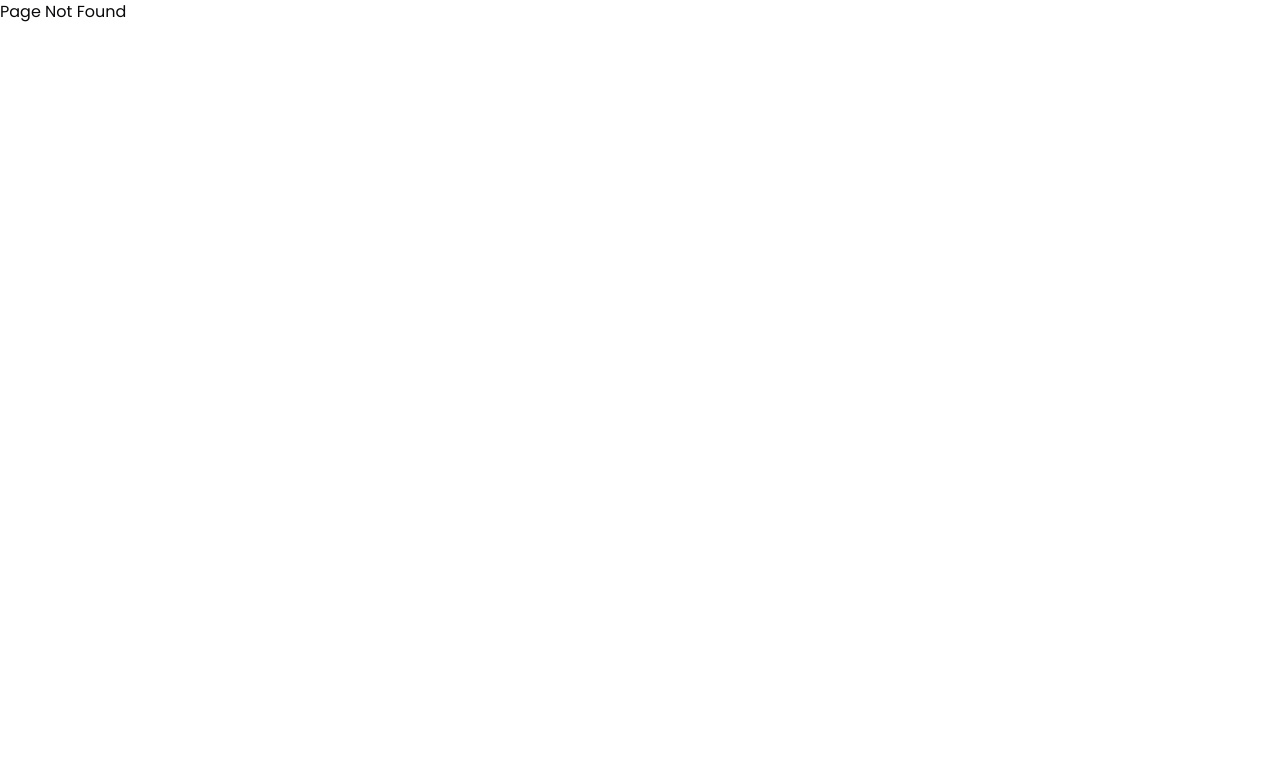
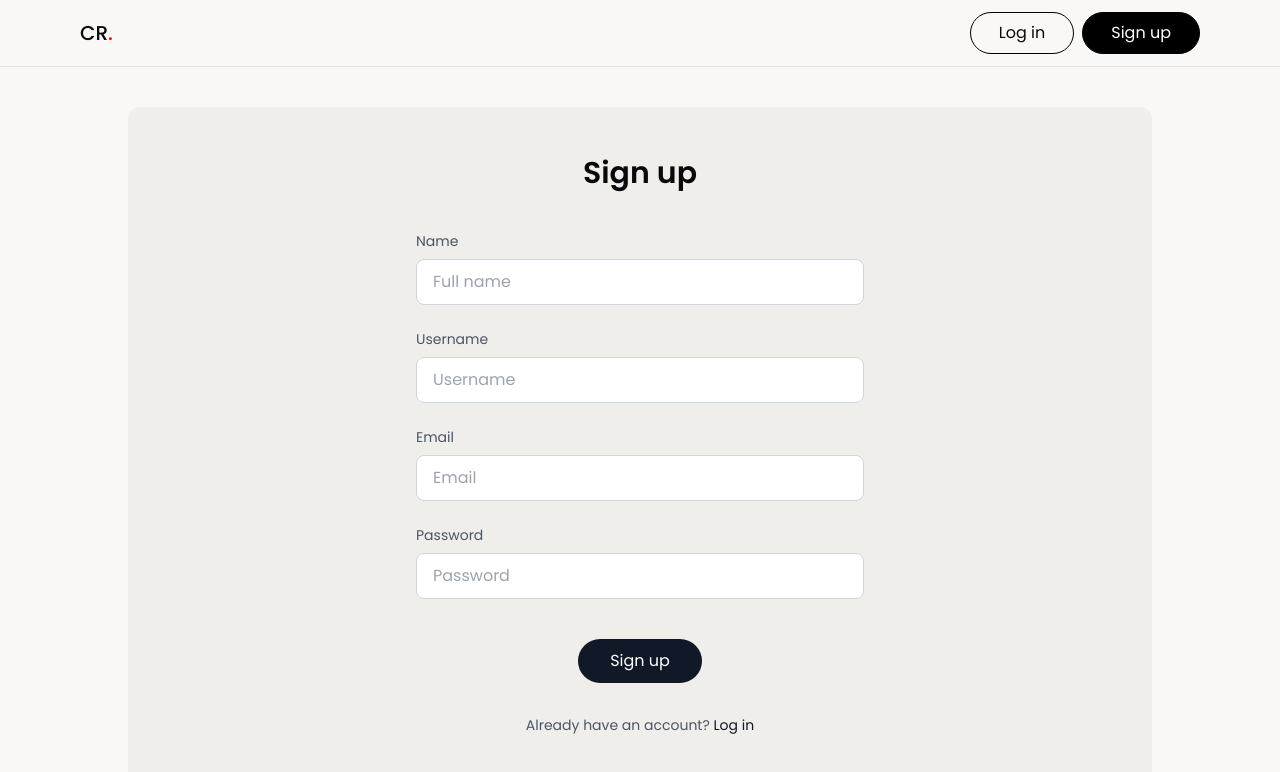
Before and after one commit to orayaneejj/cherry-blog, a React (Vite) app: page /signup in a window 1280 px wide. Before the commit this address had no page. Shown: the top 772 px of the page. Built offline with nearby package versions, Linux system fonts and the light colour scheme.

Commit message:
feat: add signup page and navigate on navbar

```diff
--- a/src/App.jsx
+++ b/src/App.jsx
@@ -3,6 +3,7 @@ import { BrowserRouter, Route, Routes } from "react-router-dom";
 import LandingPage from "./pages/LandingPage";
 import ViewPostPage from "./pages/ViewPostPage";
 import { NotFoundPage } from "./pages/NotFoundPage";
+import SignUpPage from "./pages/SignUpPage";
 export default function App() {
   return (
     <div className="App">
@@ -11,6 +12,7 @@ export default function App() {
           <Route path="/" element={<LandingPage />} />
           <Route path="/post/:postID" element={<ViewPostPage />} />
           <Route path="*" element={<NotFoundPage />} />
+          <Route path="/signup" element={<SignUpPage />} />
         </Routes>
       </BrowserRouter>
     </div>
--- a/src/components/NavBar.jsx
+++ b/src/components/NavBar.jsx
@@ -3,25 +3,28 @@ import {
   DropdownMenu,
   DropdownMenuContent,
   DropdownMenuItem,
-  DropdownMenuLabel,
-  DropdownMenuSeparator,
   DropdownMenuTrigger,
 } from "@/components/ui/dropdown-menu";
 import { AlignJustify } from "lucide-react";
+import { useNavigate } from "react-router-dom";
 export function NavBar() {
-  const [isMenuOpen, setIsMenuOpen] = useState(false);
+  const navigate = useNavigate();
   return (
     <nav className="flex justify-between items-center py-5 md:py-3 px-7 md:px-20 border-b">
-      <a href="" className="text-xl">
+      <a href="" className="text-xl" onClick={() => navigate("/")}>
         <span className="font-medium">CR</span>
         <span className="text-[#ff0000] font-medium">.</span>
       </a>
+
 
       <div className="hidden md:flex gap-2">
         <button className="px-7 py-2 border border-black rounded-full">
           Log in
         </button>
-        <button className="px-7 py-2 border border-black rounded-full bg-black text-white ">
+        <button
+          className="px-7 py-2 border border-black rounded-full bg-black text-white"
+          onClick={() => navigate("/signup")}
+        >
           Sign up
         </button>
       </div>
@@ -37,7 +40,10 @@ export function NavBar() {
               </button>
             </DropdownMenuItem>
             <DropdownMenuItem>
-              <button className="w-72 py-2 border border-black rounded-full bg-black text-white font-medium">
+              <button
+                className="w-72 py-2 border border-black rounded-full bg-black text-white font-medium"
+                onClick={() => navigate("/signup")}
+              >
                 Sign up
               </button>
             </DropdownMenuItem>
--- /dev/null
+++ b/src/components/SignUpForm.jsx
@@ -0,0 +1,88 @@
+function SignUpForm() {
+  return (
+    <div className="flex-grow py-10 px-4 md:px-8 lg:px-16 xl:px-20">
+      <main className="max-w-5xl mx-auto">
+        <div className="bg-[#EFEEEB] rounded-xl p-6 md:p-12">
+          <h1 className="text-3xl font-semibold text-center mb-10">Sign up</h1>
+          <form className="space-y-6 max-w-md mx-auto">
+            <div>
+              <label
+                htmlFor="name"
+                className="block text-sm text-gray-600 mb-2"
+              >
+                Name
+              </label>
+              <input
+                id="name"
+                type="text"
+                placeholder="Full name"
+                className="w-full px-4 py-2.5 border border-gray-300 rounded-lg focus:outline-none focus:ring-2 focus:ring-gray-400 bg-white"
+                required
+              />
+            </div>
+            <div>
+              <label
+                htmlFor="username"
+                className="block text-sm text-gray-600 mb-2"
+              >
+                Username
+              </label>
+              <input
+                id="username"
+                type="text"
+                placeholder="Username"
+                className="w-full px-4 py-2.5 border border-gray-300 rounded-lg focus:outline-none focus:ring-2 focus:ring-gray-400 bg-white"
+                required
+              />
+            </div>
+            <div>
+              <label
+                htmlFor="email"
+                className="block text-sm text-gray-600 mb-2"
+              >
+                Email
+              </label>
+              <input
+                id="email"
+                type="email"
+                placeholder="Email"
+                className="w-full px-4 py-2.5 border border-gray-300 rounded-lg focus:outline-none focus:ring-2 focus:ring-gray-400 bg-white"
+                required
+              />
+            </div>
+            <div>
+              <label
+                htmlFor="password"
+                className="block text-sm text-gray-600 mb-2"
+              >
+                Password
+              </label>
+              <input
+                id="password"
+                type="password"
+                placeholder="Password"
+                className="w-full px-4 py-2.5 border border-gray-300 rounded-lg focus:outline-none focus:ring-2 focus:ring-gray-400 bg-white"
+                required
+              />
+            </div>
+            <div className="pt-4">
+              <button
+                type="submit"
+                className="w-full md:w-auto md:min-w-[120px] md:mx-auto md:flex md:justify-center bg-gray-900 text-white rounded-full py-2.5 px-8 hover:bg-gray-800 focus:outline-none focus:ring-2 focus:ring-gray-600 focus:ring-offset-2"
+              >
+                Sign up
+              </button>
+            </div>
+          </form>
+          <p className="mt-8 text-center text-sm text-gray-600">
+            Already have an account?{" "}
+            <a href="/login" className="text-gray-900 hover:underline">
+              Log in
+            </a>
+          </p>
+        </div>
+      </main>
+    </div>
+  );
+}
+export default SignUpForm;
--- /dev/null
+++ b/src/pages/SignUpPage.jsx
@@ -0,0 +1,11 @@
+import { NavBar } from "@/components/NavBar";
+import SignUpForm from "@/components/SignUpForm";
+function SignUpPage() {
+  return (
+    <div className="min-h-screen flex flex-col bg-[#F9F8F6]">
+      <NavBar />
+      <SignUpForm />
+    </div>
+  );
+}
+export default SignUpPage;
```
